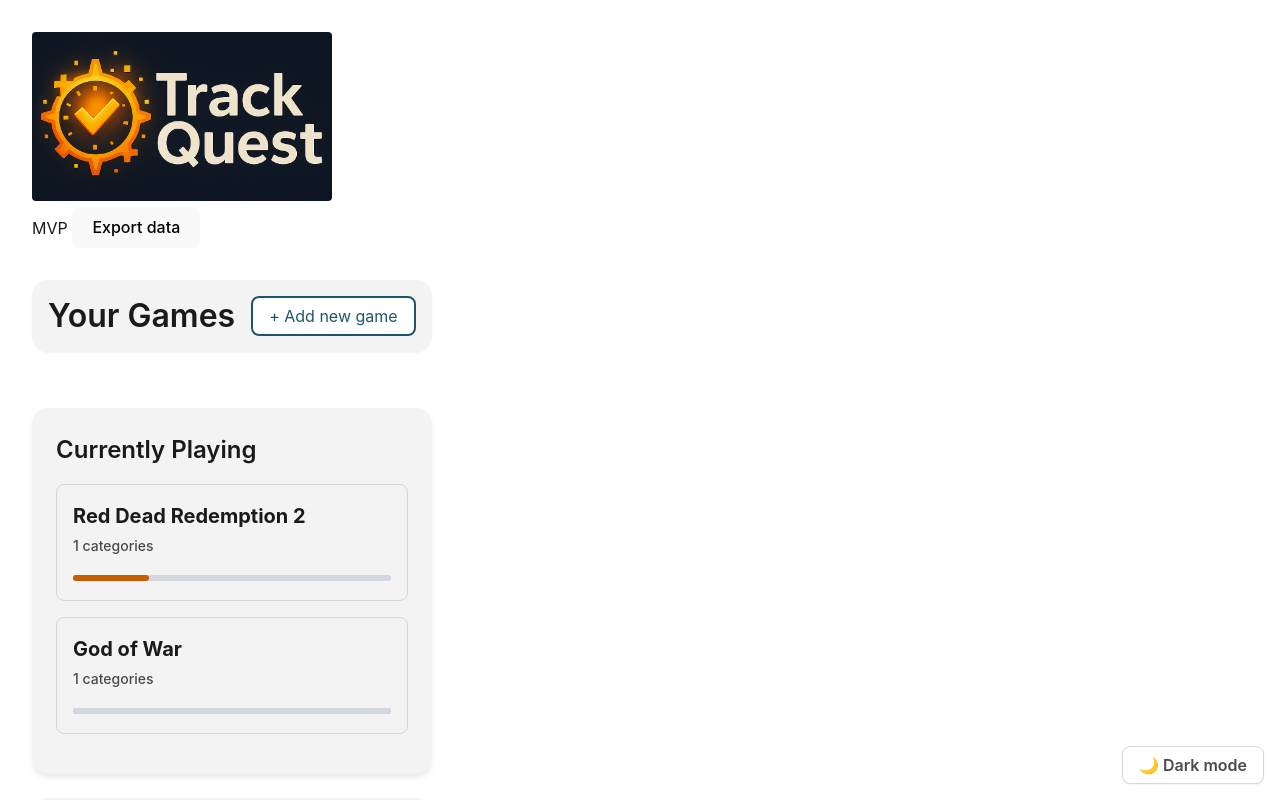
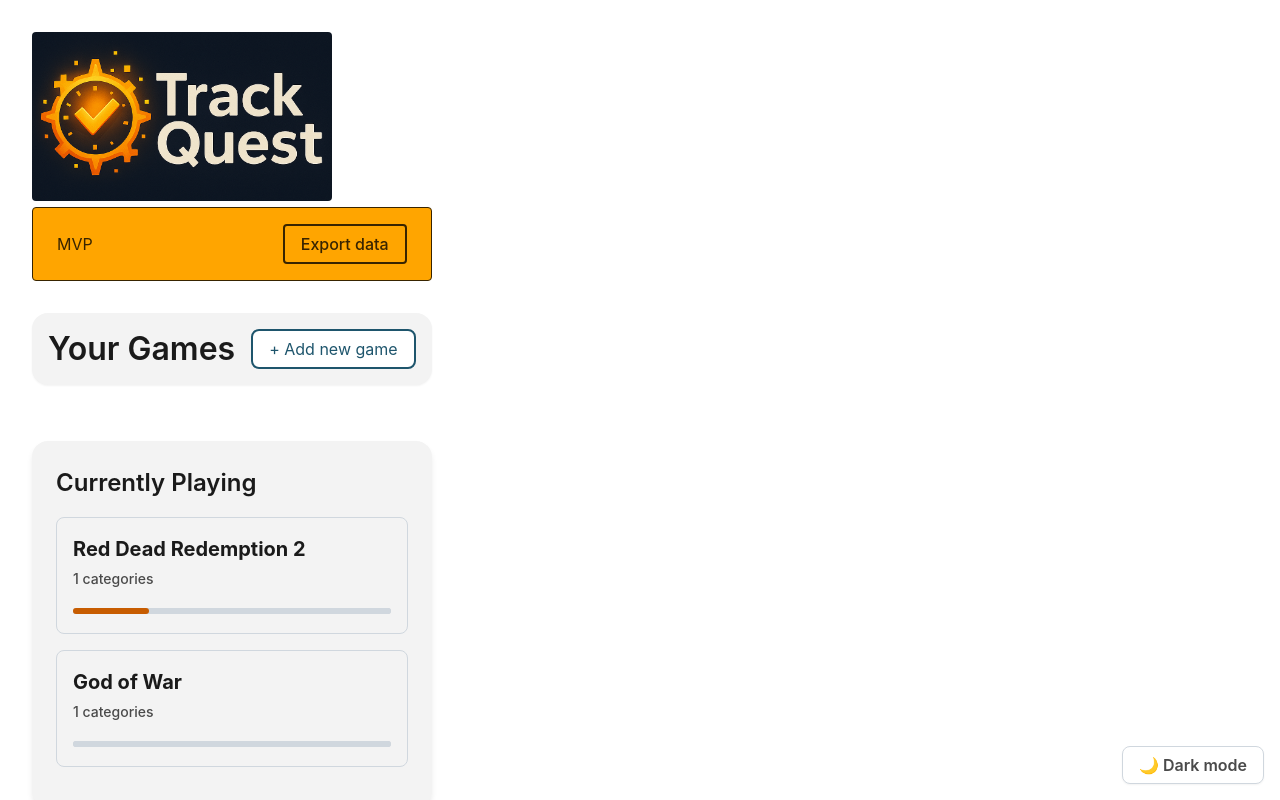
Before and after one commit to leovolving/quest, a React (Vite) app: page / in a window 1280 px wide. Shown: the top 800 px of the page. Built offline with nearby package versions, Linux system fonts and the light colour scheme.

Commit message:
Banner theming

```diff
--- a/src/components/_ds/Banner.jsx
+++ b/src/components/_ds/Banner.jsx
@@ -1,15 +1,73 @@
-import { styled } from 'styled-components';
+import { createContext, useContext } from 'react';
+import styled, { css } from 'styled-components';
 
 export const VARIANT = {
   INFO: 'info',
   WARN: 'warning',
+  SUCCESS: 'success',
   DANGER: 'danger',
 };
 
-const BannerComponent = styled.aside``;
+const BannerContext = createContext({ variant: VARIANT.INFO });
 
-export const BannerButton = styled.button``;
+const BannerComponent = styled.aside`
+  ${({ theme, variant, stacked = false }) => {
+    const v = theme.banner[variant];
+    return css`
+      background-color: ${v.bg};
+      color: ${v.text};
+      border: 1px solid ${v.border};
+      border-radius: ${theme.borderRadius.sm};
+      padding: ${theme.spacing.md} ${theme.spacing.lg};
+      display: flex;
+      gap: ${theme.spacing.md};
+      flex-wrap: wrap;
+      flex-direction: ${stacked ? 'column' : 'row'};
+      align-items: ${stacked ? 'flex-start' : 'center'};
+      justify-content: space-between;
+    `;
+  }}
+`;
 
-export const Banner = (props) => {
-  return <BannerComponent {...props} />;
+const Button = styled.button`
+  ${({ theme, variant, floating = false }) => {
+    const v = theme.banner[variant];
+    return css`
+      background-color: ${v.bg};
+      color: ${v.text};
+      border: ${floating ? 'none' : `2px solid ${v.border}`};
+      text-decoration: ${floating ? 'underline' : 'none'};
+      border-radius: ${theme.borderRadius.sm};
+      display: inline-block;
+      padding: ${({ theme }) => theme.spacing.sm} ${({ theme }) => theme.spacing.md};
+      &:hover,
+      &:focus {
+        background-color: ${v.hover};
+        border-color: ${floating ? 'transparent' : v.border};
+        color: ${v.text};
+      }
+      &:focus {
+        outline: none;
+        border: 2px solid ${v.border};
+      }
+    `;
+  }}
+`;
+
+export const Banner = ({ variant = VARIANT.INFO, ...props }) => {
+  return (
+    <BannerContext.Provider value={{ variant }}>
+      <BannerComponent variant={variant} {...props} />
+    </BannerContext.Provider>
+  );
 };
+
+export const BannerButton = (props) => {
+  const { variant } = useContext(BannerContext);
+  return <Button variant={variant} {...props} />;
+};
+
+export const BannerActionContainer = styled.div`
+  display: flex;
+  gap: ${({ theme }) => theme.spacing.sm};
+`;
--- a/src/components/_ds/index.js
+++ b/src/components/_ds/index.js
@@ -1,4 +1,4 @@
-export { Banner, BannerButton, VARIANT as BANNER_VARIANT } from './Banner';
+export { Banner, BannerActionContainer, BannerButton, VARIANT as BANNER_VARIANT } from './Banner';
 export { Button, VARIANT as BUTTON_VARIANT } from './Button';
 export { InputField } from './InputField';
 export { Label } from './Label';
--- a/src/context/ThemeContext.jsx
+++ b/src/context/ThemeContext.jsx
@@ -77,6 +77,12 @@
       active: '#E6E6E6',
     },
   },
+  banner: {
+    info: { bg: '#C9D1D9', text: '#303A44', border: '#303A44', hover: '#ABB7C3' },
+    warning: { bg: '#FFA500', text: '#382400', border: '#382400', hover: '#CC8400' },
+    danger: { bg: '#FF6669', text: '#000000', border: '#000000', hover: '#FF3236' },
+    success: { bg: '#48C774', text: '#0C2715', border: '#0C2715', hover: '#33A85C' },
+  },
 };
 
 const darkTheme = {
@@ -143,6 +149,12 @@
       hover: '#1E2A38',
       active: '#273445',
     },
+  },
+  banner: {
+    info: { text: '#C9D1D9', bg: '#303A44', border: '#C9D1D9', hover: '#455361' },
+    warning: { text: '#FFA500', bg: '#382400', border: '#FFA500', hover: '#6B4400' },
+    danger: { text: '#FF6669', bg: '#000000', border: '#FF6669', hover: '#191919' },
+    success: { text: '#48C774', bg: '#0C2715', border: '#48C774', hover: '#184E29' },
   },
 };
 
```
